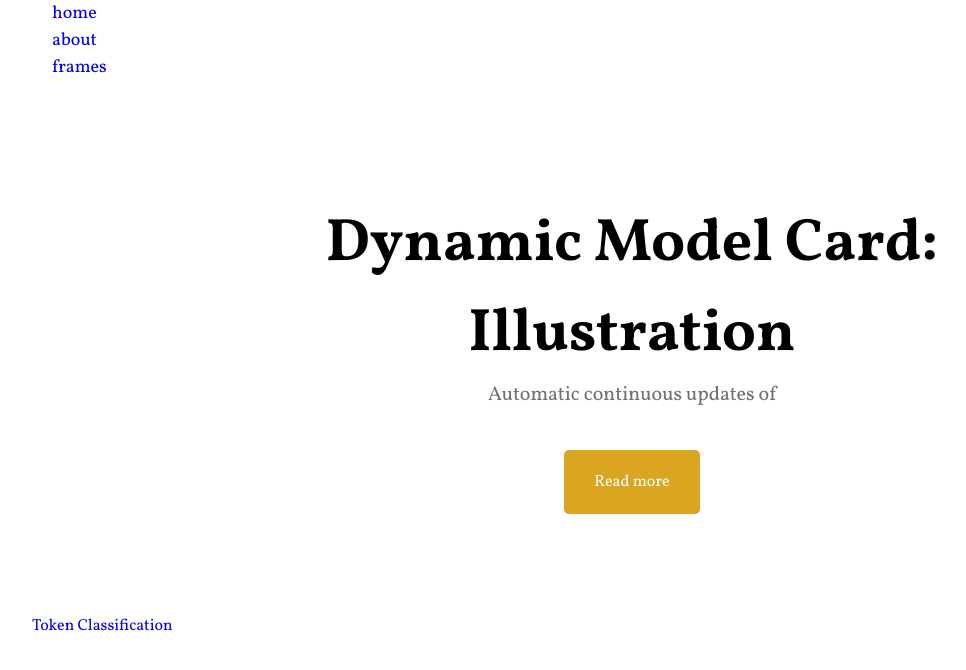
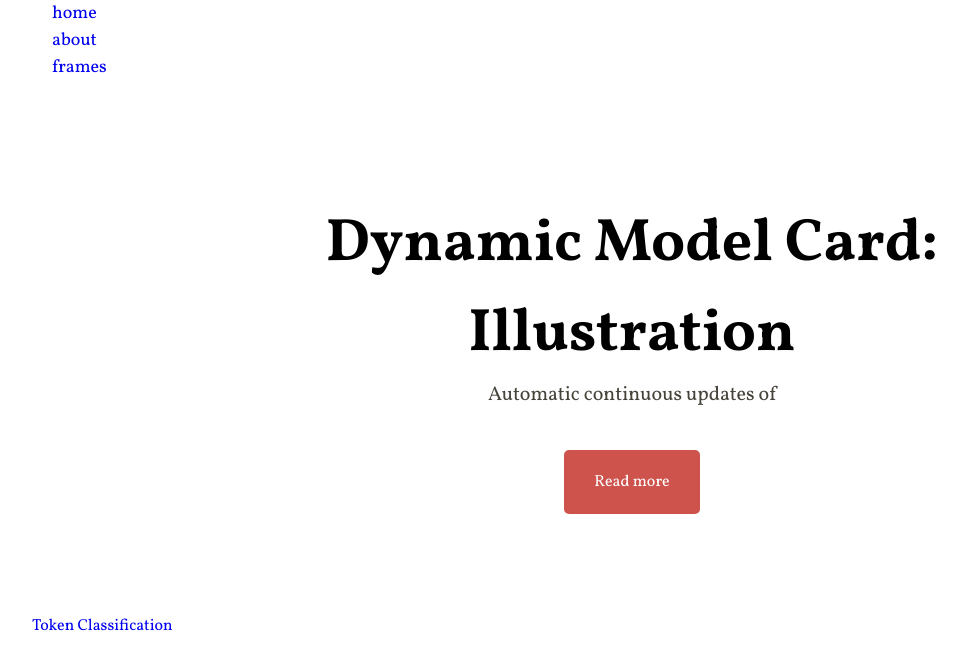
Before and after one commit to membranes/graphs, a SvelteKit app: page / in a window 1280 px wide. Shown: the top 670 px of the page, without its empty margins (8-974 px from the left). Built offline with nearby package versions, Linux system fonts and the light colour scheme.

Commit message:
Update src/routes/+page.svelte

```diff
--- a/src/routes/+page.svelte
+++ b/src/routes/+page.svelte
@@ -21,11 +21,11 @@
         width: 70%;
     }
     .model p {
-        color: #6e7076;
+        color: #46433A;
         font-size: 20px;
     }
     .button {
-        background-color: goldenrod;
+        background-color: #CE534D;
         padding: 20px 30px;
         margin-top: 40px;
         border-radius: 5px;
```
